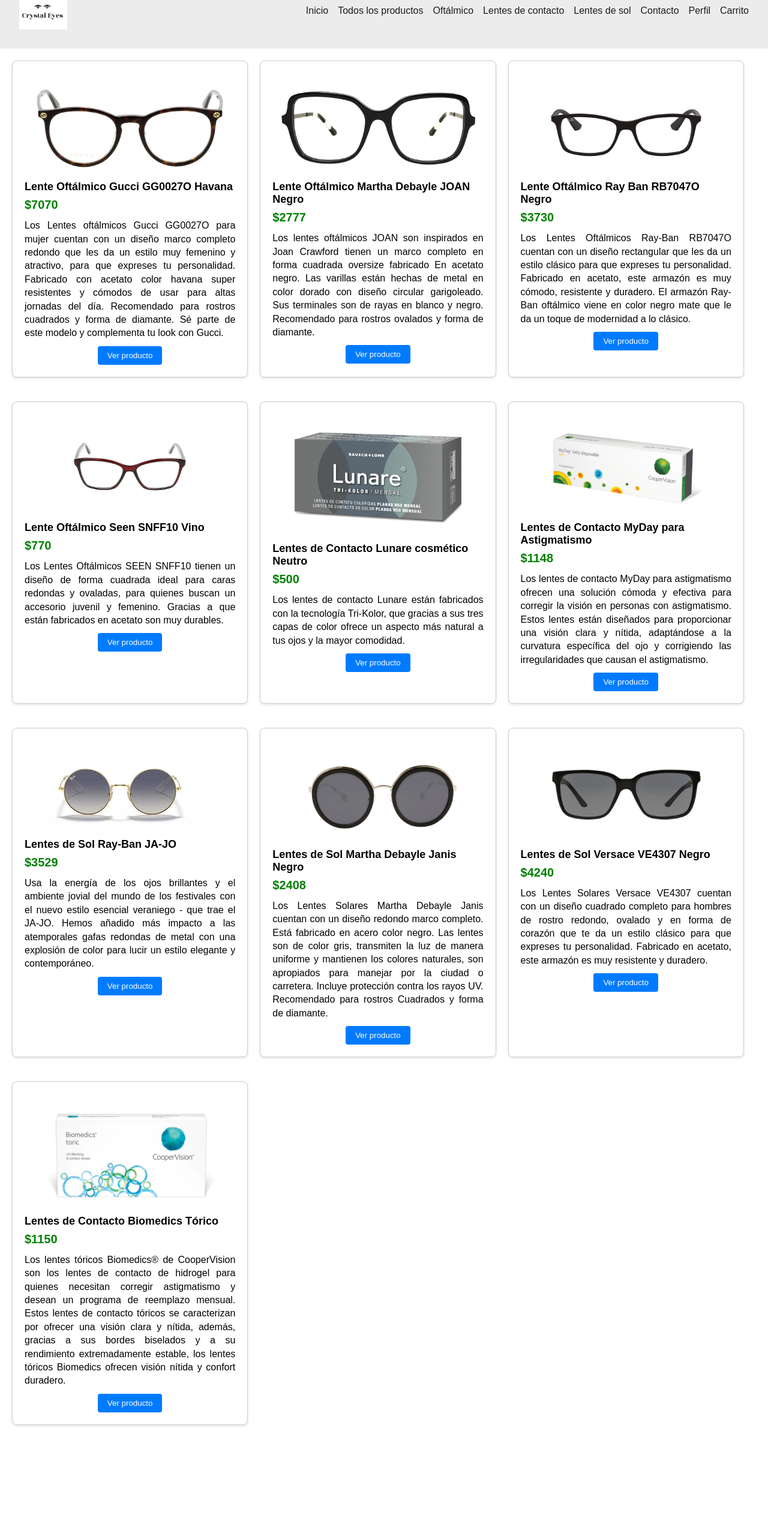
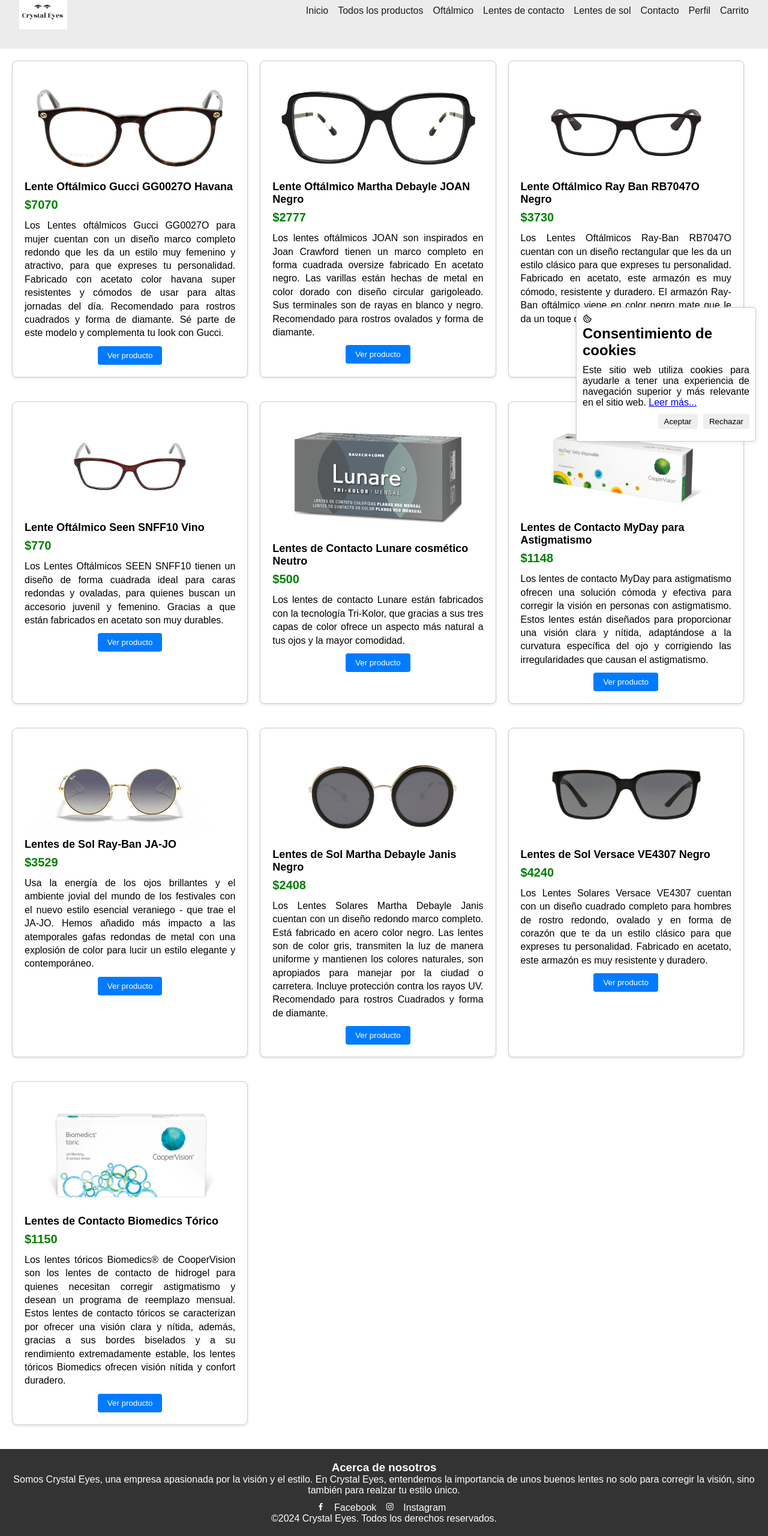
Before and after one commit to ivanmontoya10/crystaleyes.github.io, a plain HTML site: page index.html in a window 1280 px wide. Shown: the part 44-2604 px from the top of the page at 60% size. Before the commit the page ends 2459 px from the top, so only its background shows below. Drawn offline with nearby package versions, Linux system fonts and the light colour scheme.

Commit message:
cookies, footer v1

```diff
--- a/index.html
+++ b/index.html
@@ -6,6 +6,7 @@
     <meta http-equiv="X-UA-Compatible" content="IE=edge">
     <meta name="viewport" content="width=device-width, initial-scale=1.0">
     <title>CRYSTAL EYES</title>
+    <link href="https://unpkg.com/boxicons@2.1.2/css/boxicons.min.css" rel="stylesheet" />
     <link rel="stylesheet" href="https://cdn.jsdelivr.net/npm/bootstrap-icons@1.10.3/font/bootstrap-icons.css">
     <link rel="stylesheet" href="o.css">
     <!-- Google tag (gtag.js) -->
@@ -39,6 +40,47 @@
 <body>
     <div id="productos" class="productos">Hola</div>
     <script src="script.js"></script>
+
+    <div class="wrapper" id="wrapper">
+        <div>
+            <i class="bx bx-cookie"></i>
+            <h2>Consentimiento de cookies</h2>
+        </div>
+        <div class="data">
+            <p>Este sitio web utiliza cookies para ayudarle a tener una experiencia de navegación superior y más
+                relevante en el sitio web.
+                <a href="#"> Leer más...</a>
+            </p>
+        </div>
+        <div class="buttons">
+            <button class="button" id="acceptBtn">Aceptar</button>
+            <button class="button" id="declineBtn">Rechazar</button>
+        </div>
+    </div>
+
+    <script>
+        document.getElementById('acceptBtn').addEventListener('click', function () {
+            document.getElementById('wrapper').classList.add('hidden');
+        });
+    </script>
 </body>
 
+<footer>
+    <div class="acerca-de">
+        <h3>Acerca de nosotros</h3>
+        <p>Somos Crystal Eyes, una empresa apasionada por la visión y el estilo. En Crystal Eyes, entendemos la
+            importancia de unos buenos lentes no solo para corregir la visión, sino también para realzar tu estilo
+            único.</p>
+    </div>
+    <div class="redes-sociales">
+        <i class='bx bxl-facebook'></i>
+        <a class="links" href="https://www.facebook.com/profile.php?id=61558525312465&mibextid=kFxxJD">Facebook</a>
+        <i class='bx bxl-instagram'></i>
+        <a class="links" href="https://www.instagram.com/crystaleyesoficial/">Instagram</a>
+    </div>
+    <div class="acerca-de">
+        <p>©2024 Crystal Eyes. Todos los derechos reservados.</p>
+    </div>
+</footer>
+
 </html>
--- a/o.css
+++ b/o.css
@@ -192,6 +192,79 @@
   display: none;
 }
 
+/*FOOTER*/
+footer {
+  background-color: #333;
+  color: #fff;
+  text-align: center;
+  padding: 20px;
+}
+
+.redes-sociales {
+  margin-top: 10px;
+}
+
+.redes-sociales a {
+  color: #fff;
+  margin: 0 10px;
+}
+
+.links{
+  text-decoration: none;
+}
+
+/*COOKIES*/
+.wrapper {
+  position: fixed;
+  bottom: 20px;
+  right: 20px;
+  background-color: #fff;
+  border: 1px solid #ccc;
+  border-radius: 5px;
+  box-shadow: 0px 0px 10px rgba(0, 0, 0, 0.1);
+  padding: 10px;
+  max-width: 300px;
+  z-index: 1000;
+}
+
+.wrapper div {
+  margin-bottom: 10px;
+}
+
+.hidden {
+  display: none;
+}
+
+.data p{
+  text-align: justify;
+}
+
+.buttons {
+  text-align: right;
+}
+
+.button {
+  padding: 5px 10px;
+  margin-left: 5px;
+  border: none;
+  border-radius: 3px;
+  cursor: pointer;
+}
+
+.button.accept {
+  background-color: #4caf50;
+  color: #fff;
+}
+
+.button.decline {
+  background-color: #f44336;
+  color: #fff;
+}
+
+.button:hover {
+  opacity: 0.8;
+}
+
 @media screen and (max-width: 550px) {
 
   .abrir-menu,
@@ -335,6 +408,10 @@
   opacity:  1 !important;
   box-shadow: 0 5px 5px rgba(1, 23, 46, 0.6);
 }
+
+footer {
+  padding: 10px;
+}
 }
 
 @media screen and (max-width: 430px) {
```
Also changed, not shown: detalle_producto.html (+44 -1 lines).
